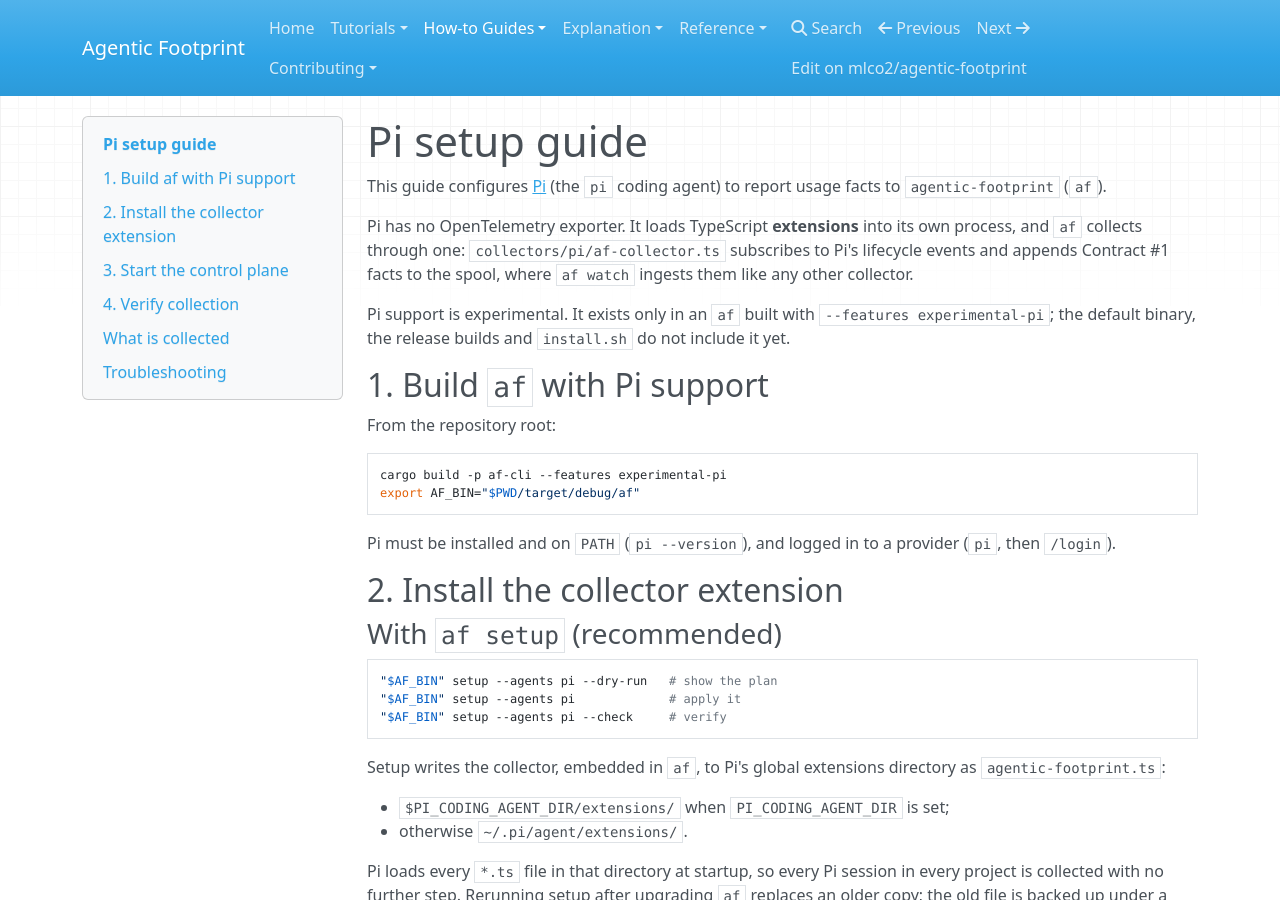
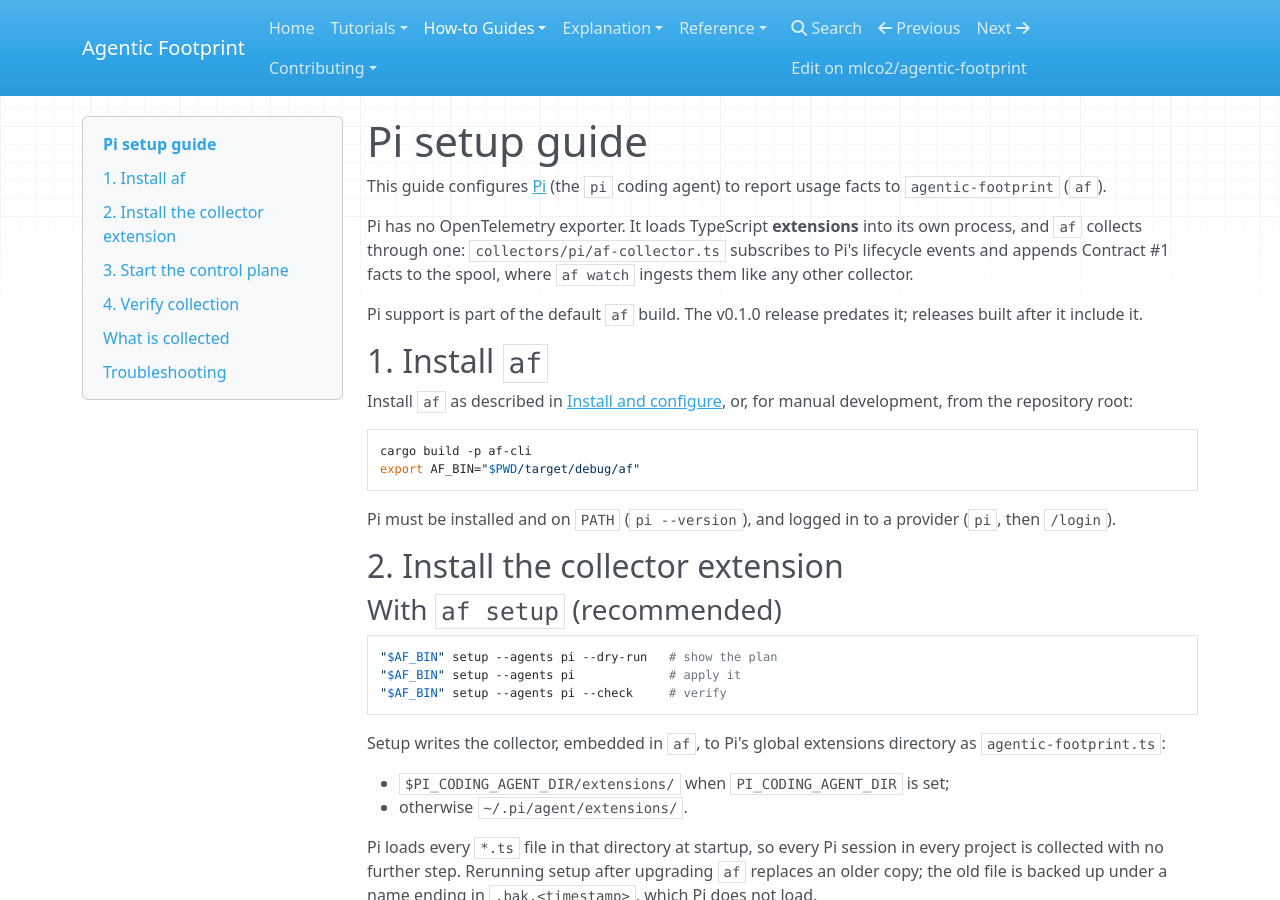
Before and after one commit to mlco2/agentic-footprint, an MkDocs documentation site: the page built from docs/how-to/pi.md, in a window 1280 px wide and 900 px high. Built offline with MkDocs 1.6.1, drawn with Linux system fonts in a browser that asks for light colours; nearby versions of some CDN libraries.

Commit message:
feat: Pi is part of the default build
The experimental-pi feature is removed: af setup detects Pi and installs
its collector extension, and af status / af summary attribute the pi
collector to Pi, in every build. `af setup --agents` lists pi.

CI no longer needs a separate Pi lint and test step; the Pi collector
script builds the default af. The docs no longer mention the feature;
known limitations name OpenCode as the only experimental integration.

````diff
--- a/docs/how-to/pi.md
+++ b/docs/how-to/pi.md
@@ -8,16 +8,16 @@ own process, and `af` collects through one: `collectors/pi/af-collector.ts`
 subscribes to Pi's lifecycle events and appends Contract #1 facts to the
 spool, where `af watch` ingests them like any other collector.
 
-Pi support is experimental. It exists only in an `af` built with
-`--features experimental-pi`; the default binary, the release builds and
-`install.sh` do not include it yet.
+Pi support is part of the default `af` build. The v0.1.0 release predates it;
+releases built after it include it.
 
-## 1. Build `af` with Pi support
+## 1. Install `af`
 
-From the repository root:
+Install `af` as described in [Install and configure](installation.md), or,
+for manual development, from the repository root:
 
 ```sh
-cargo build -p af-cli --features experimental-pi
+cargo build -p af-cli
 export AF_BIN="$PWD/target/debug/af"
 ```
 
--- a/mkdocs.yml
+++ b/mkdocs.yml
@@ -66,7 +66,7 @@ nav:
       - Install and configure: how-to/installation.md
       - Claude Code: how-to/claude-code.md
       - Codex: how-to/codex.md
-      - Pi (experimental): how-to/pi.md
+      - Pi: how-to/pi.md
       - Open the debug console: how-to/debug-console.md
       - Use af from another program: how-to/integrate.md
       - Verify releases: how-to/verify-release.md
````
Also changed, not shown: collectors/pi/README.md (+3 -6 lines), docs/reference/known-limitations.md (+3 -4 lines), 5 other files.
